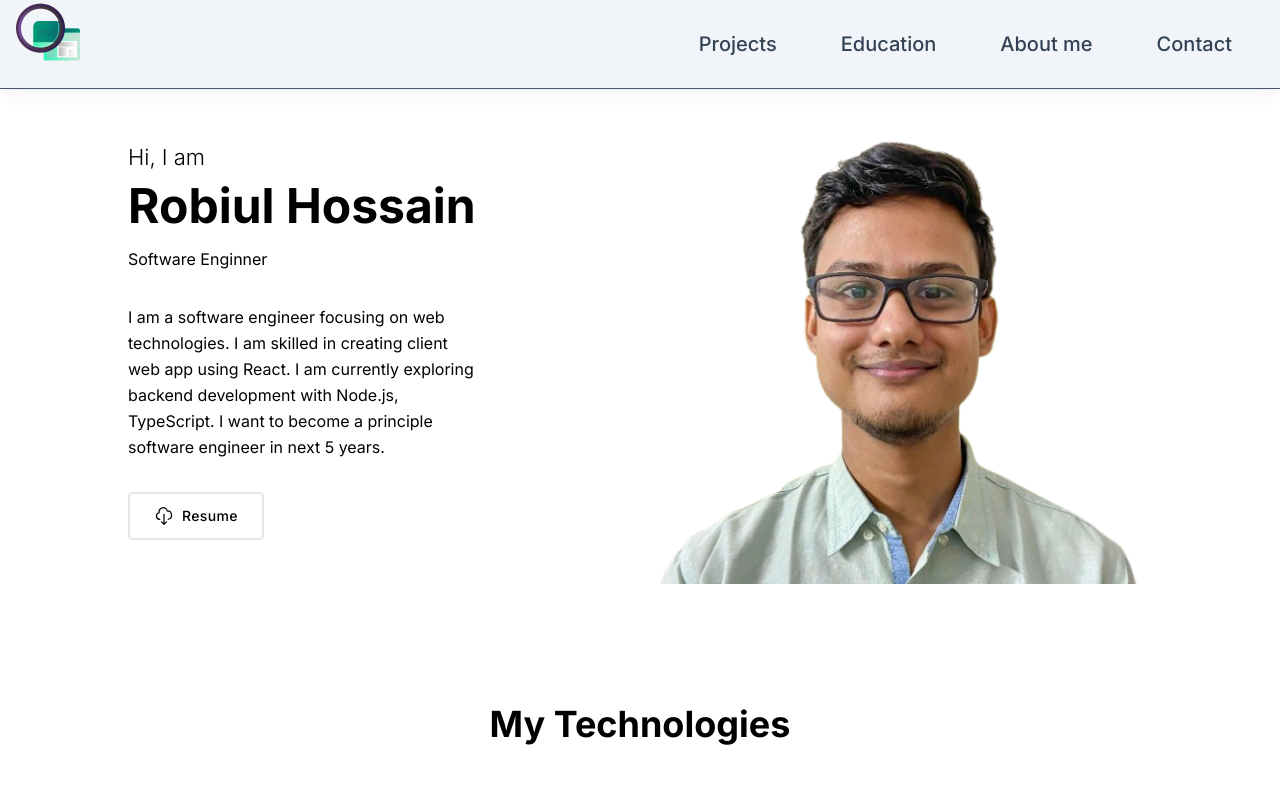
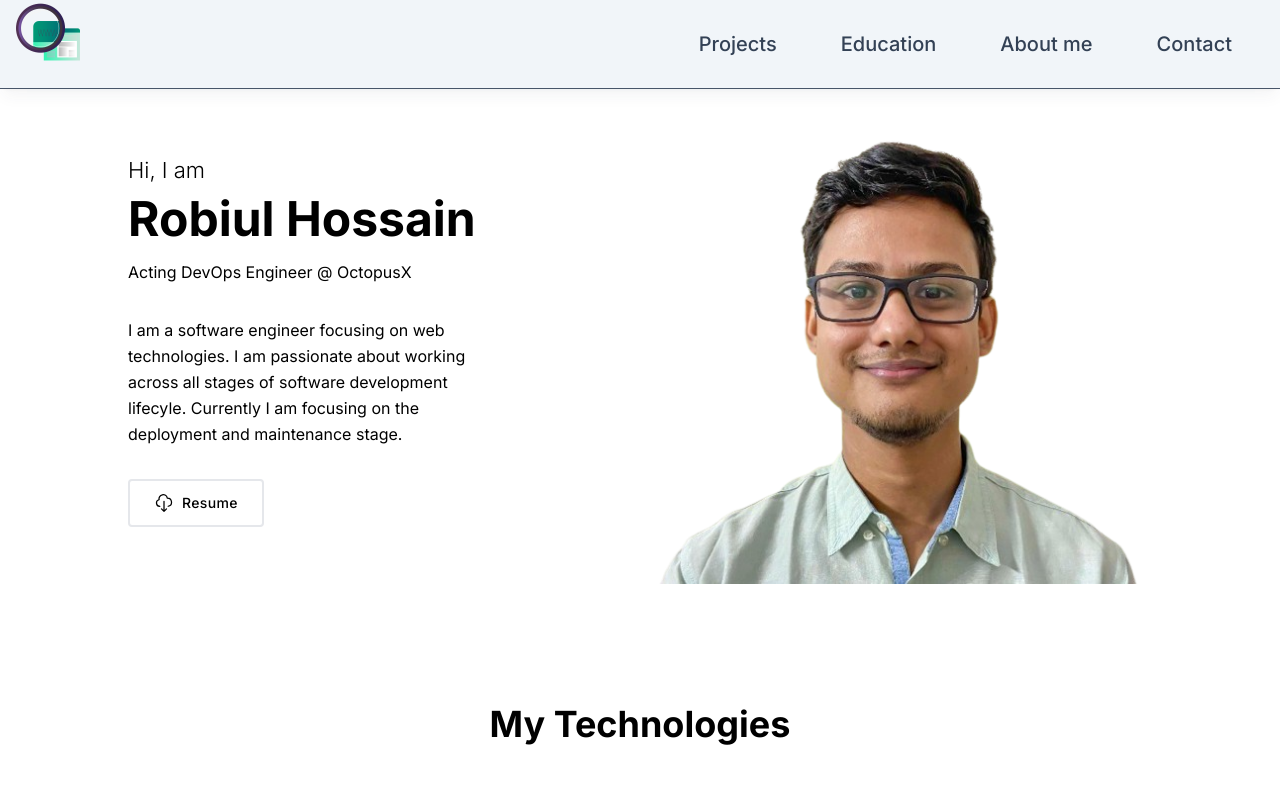
Before and after one commit to coder7475/robiul-hossain-portfolio, a Next.js app: page / in a window 1280 px wide. Shown: the top 800 px of the page. Built offline with nearby package versions, Linux system fonts and the light colour scheme; grey boxes are pictures that could not be loaded.

Commit message:
feat: change description

```diff
--- a/src/components/ui/Banner.tsx
+++ b/src/components/ui/Banner.tsx
@@ -6,10 +6,9 @@ import ResumeBtn from "./ResumeBtn";
 function MyDescription() {
   return (
     <p className="md:mb-8 leading-relaxed lg:w-2/3">
-      I am a software engineer focusing on web technologies. I am skilled in
-      creating client web app using React. I am currently exploring backend
-      development with Node.js, TypeScript. I want to become a principle
-      software engineer in next 5 years.
+      I am a software engineer focusing on web technologies. I am passionate
+      about working across all stages of software development lifecyle.
+      Currently I am focusing on the deployment and maintenance stage.
     </p>
   );
 }
@@ -21,9 +20,9 @@ function LeftBannerText() {
       <h1 className="text-4xl lg:text-5xl md:mb-4 font-bold text-light">
         Robiul Hossain
       </h1>
-      <p className="mb-8 leading-relaxed">Software Enginner</p>
-      <MyDescription></MyDescription>
-      <ResumeBtn></ResumeBtn>
+      <p className="mb-8 leading-relaxed">Acting DevOps Engineer @ OctopusX</p>
+      <MyDescription />
+      <ResumeBtn />
     </div>
   );
 }
```
